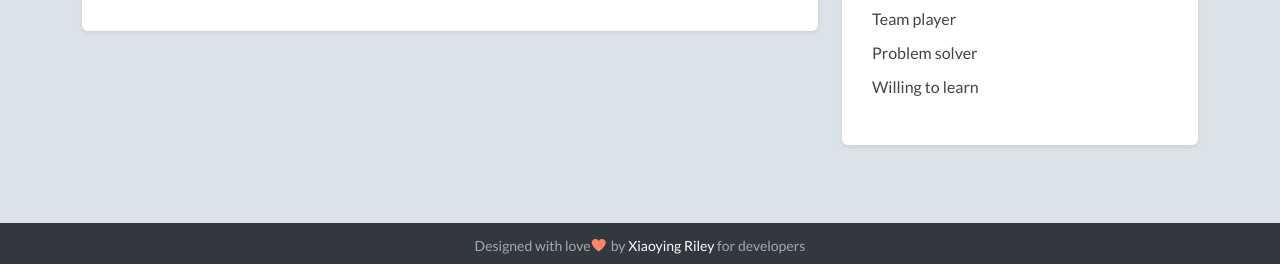
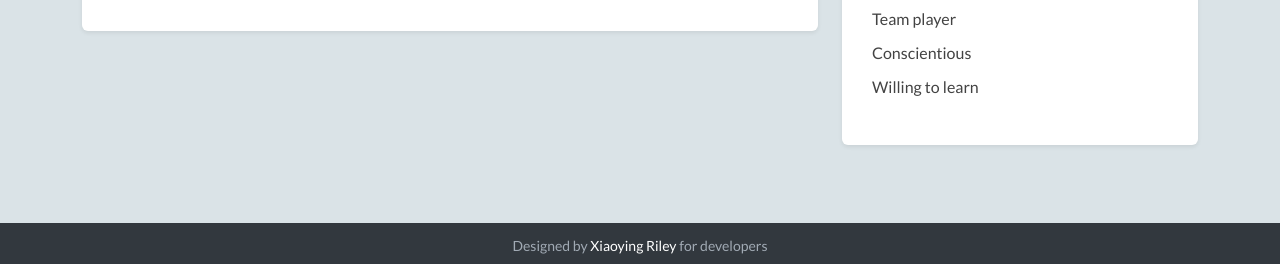
Before and after one commit to explanicon/app-for-explanicon, a plain HTML site: page index.html in a window 1280 px wide. Shown: the part 2463-2727 px from the top of the page. Drawn offline with nearby package versions, Linux system fonts and the light colour scheme; no server answers; a script that the page names is missing; some icons are missing.

Commit message:
Portfolio version 1.7

```diff
--- a/index.html
+++ b/index.html
@@ -291,7 +291,7 @@
 								<li>Reliable</li>
                                 <li>Diligent</li>
                                 <li>Team player</li>
-								<li>Problem solver</li>
+								<li>Conscientious</li>
 								<li>Willing to learn</li>
                             </ul>
                         </div><!--//content-->
@@ -306,7 +306,7 @@
     <footer class="footer">
         <div class="container text-center">
                 <!--/* This template is free as long as you keep the attribution link below. Thank you for your support. :) If you'd like to use the template without the attribution, you can buy the commercial license via our website: themes.3rdwavemedia.com */-->
-                <small class="copyright">Designed with <span class="sr-only">love</span><i class="fas fa-heart"></i> by <a href="https://themes.3rdwavemedia.com" target="_blank">Xiaoying Riley</a> for developers</small>
+                <small class="copyright">Designed by <a href="https://themes.3rdwavemedia.com" target="_blank">Xiaoying Riley</a> for developers</small>
         </div><!--//container-->
     </footer><!--//footer-->
 
```
Also changed, not shown: favicon.ico, 1 other file.
